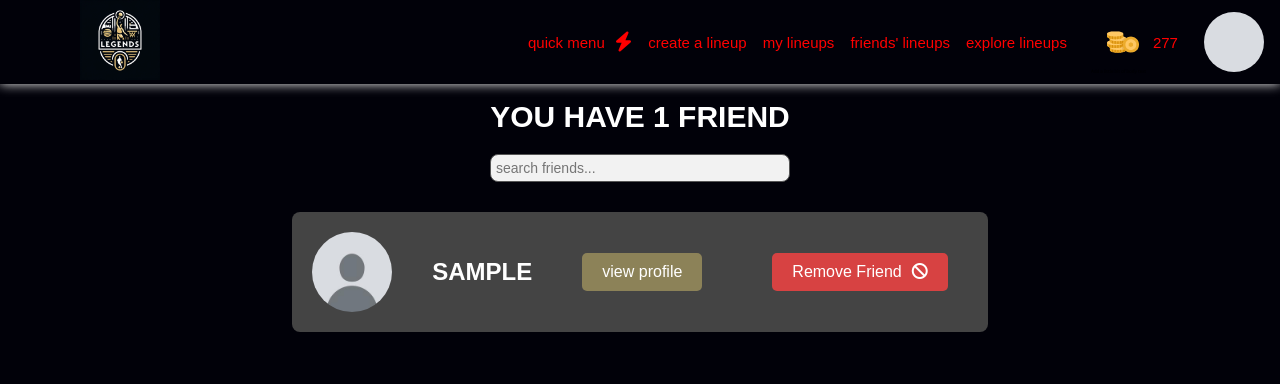
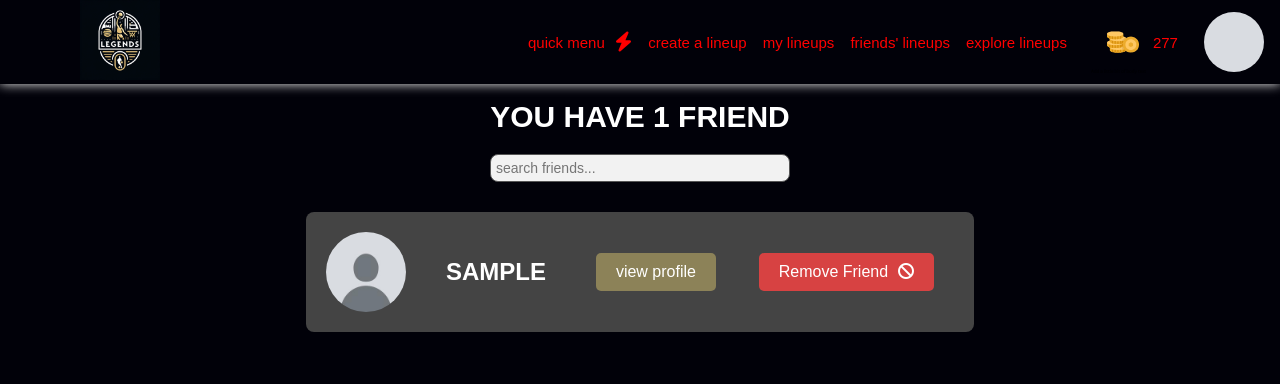
Before and after one commit to cassius2828/Lineup-Legends, a Node server app: page /friends/600000000000000000000001 in a window 1280 px wide. Shown: the top 384 px of the page. Run offline with Node 20, Linux system fonts and the light colour scheme; a user stored in the database is signed in; tables that the repository leaves empty hold one stand-in row (values such as "Sample post"); some libraries are stand-ins or nearby versions; some web fonts are replaced.

Commit message:
fixed button styles for editing your friends list

```diff
--- a/public/styles/components/_search-friends.scss
+++ b/public/styles/components/_search-friends.scss
@@ -25,3 +25,8 @@
     min-width: 40vw;
   }
 }
+#search-friends {
+  .user-card {
+    justify-content: space-between;
+  }
+}
--- a/public/styles/style.css
+++ b/public/styles/style.css
@@ -929,6 +929,10 @@
   border-radius: 8px;
   position: relative;
   min-width: 40vw;
+}
+
+#search-friends .user-card {
+  justify-content: space-between;
 }
 
 /* ///////////////// */
--- a/views/friends/edit.ejs
+++ b/views/friends/edit.ejs
@@ -23,9 +23,11 @@
             <h2><%= friend.username %></h2>
             </div>
 
+           <div class="edit-friend-btn-container">
+             <a href="/profiles/<%= friend._id %>"><button type="button">view profile</button></a>
+            <button data-current-user-id="<%= user._id %>" data-friend-username="<%= friend.username %>" data-friend-id="<%= friend._id %>" class="reject remove-friend" type="submit">Remove Friend<i style="margin-left: 1rem;"  class="fa-solid fa-ban"></i></button>
 
-           <a href="/profiles/<%= friend._id %>"><button type="button">view profile</button></a>
-            <button data-current-user-id="<%= user._id %>" data-friend-username="<%= friend.username %>" data-friend-id="<%= friend._id %>" class="reject remove-friend" type="submit">Remove Friend<i style="margin-left: 1rem;"  class="fa-solid fa-ban"></i></button>
+           </div>
 
           </div>
 
```
Also changed, not shown: 1 other file.
